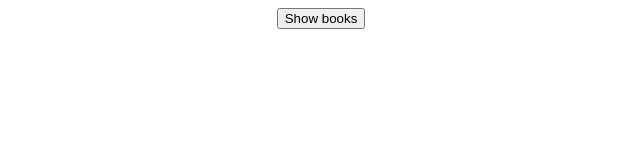
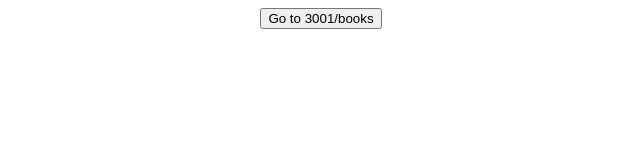
Before and after one commit to Arvind2002/DBS_lms, a React (Create React App) app in the folder frontend/: page / in a window 1280 px wide. Shown: the top 160 px of the page, without its empty margins (319-959 px from the left). Built offline with nearby package versions, Linux system fonts and the light colour scheme.

Commit message:
i forgot what i changed but its prolly imp

```diff
--- a/frontend/src/App.js
+++ b/frontend/src/App.js
@@ -3,8 +3,7 @@ import Axios from 'axios'
 import React, { useEffect, useState } from "react";
 
 function App() {
-
-  const [bookList,setBookList] = useState([]);
+  const [bookList,setBookList] = useState("");
 
   const getBooks = () =>{
     Axios.get("http://localhost:3001/books").then((response) => {
@@ -15,7 +14,8 @@ function App() {
   return (
     <div className="App">
       <div className = "Books">
-        <button onClick={getBooks}>Show books</button>
+
+        <button onClick={getBooks}>Go to 3001/books</button>
       </div>
     </div>
   );
```
Also changed, not shown: 1 other file (tests, documents, lock files or other folders).
